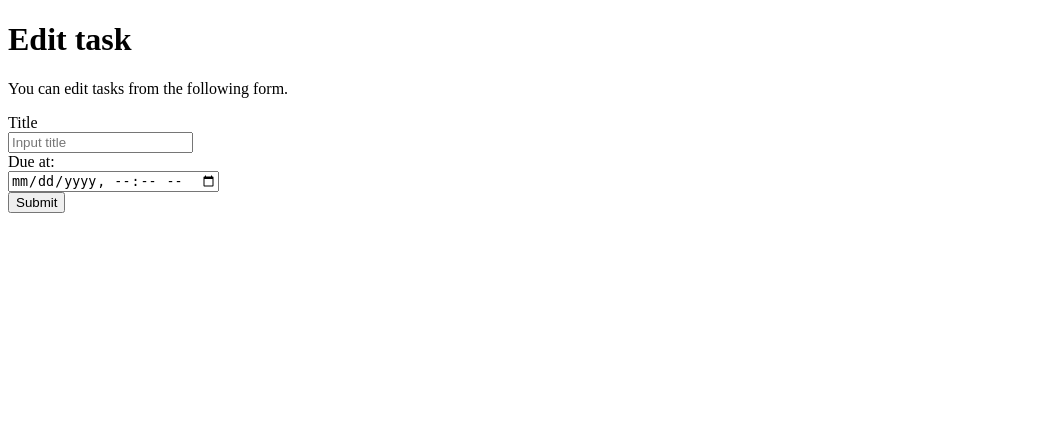
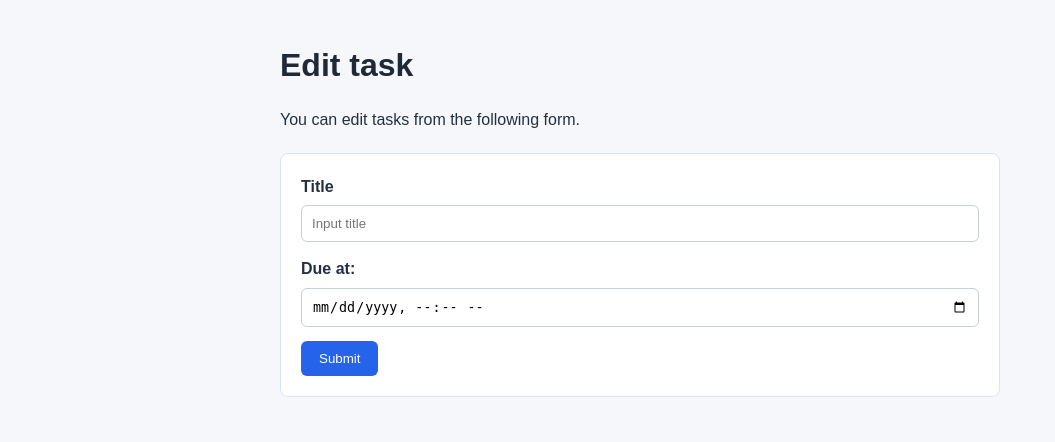
Before and after one commit to tyohs/django-test-exercise, a Django app: template todo/templates/todo/edit.html in a window 1280 px wide. Shown: the top 442 px of the page, without its empty margins (0-1055 px from the left). Run offline with Django 4.2, Linux system fonts and the light colour scheme; the template is opened without the code that fills it, so the values that code supplies are empty.

Commit message:
cssの追加

```diff
--- /dev/null
+++ b/todo/static/todo/style.css
@@ -0,0 +1,54 @@
+body {
+  max-width: 720px;
+  margin: 40px auto;
+  padding: 0 20px;
+  color: #243042;
+  background: #f5f7fb;
+  font-family: Arial, sans-serif;
+  line-height: 1.6;
+}
+
+h1 {
+  margin-bottom: 8px;
+  color: #1f2937;
+}
+
+form,
+.text {
+  margin: 20px 0;
+  padding: 20px;
+  background: #ffffff;
+  border: 1px solid #dce3ee;
+  border-radius: 8px;
+}
+
+label {
+  font-weight: bold;
+}
+
+input {
+  box-sizing: border-box;
+  width: 100%;
+  margin: 6px 0 14px;
+  padding: 10px;
+  border: 1px solid #c7d0dd;
+  border-radius: 6px;
+}
+
+button {
+  padding: 10px 18px;
+  color: #ffffff;
+  background: #2563eb;
+  border: 0;
+  border-radius: 6px;
+  cursor: pointer;
+}
+
+a {
+  color: #2563eb;
+  text-decoration: none;
+}
+
+a:hover {
+  text-decoration: underline;
+}
--- a/todo/templates/todo/detail.html
+++ b/todo/templates/todo/detail.html
@@ -6,6 +6,7 @@
     <title>To Do Application</title>
     <meta charset="UTF-8">
     <meta name="author" content="INIAD">
+    <link rel="stylesheet" href="{% static 'todo/style.css' %}">
   </head>
 
   <body>
--- a/todo/templates/todo/edit.html
+++ b/todo/templates/todo/edit.html
@@ -6,6 +6,7 @@
     <title>To Do Application</title>
     <meta charset="UTF-8">
     <meta name="author" content="INIAD">
+    <link rel="stylesheet" href="{% static 'todo/style.css' %}">
   </head>
 
   <body>
--- a/todo/templates/todo/index.html
+++ b/todo/templates/todo/index.html
@@ -6,6 +6,7 @@
     <title>To Do Application</title>
     <meta charset="UTF-8">
     <meta name="author" content="INIAD">
+    <link rel="stylesheet" href="{% static 'todo/style.css' %}">
   </head>
 
   <body>
```
